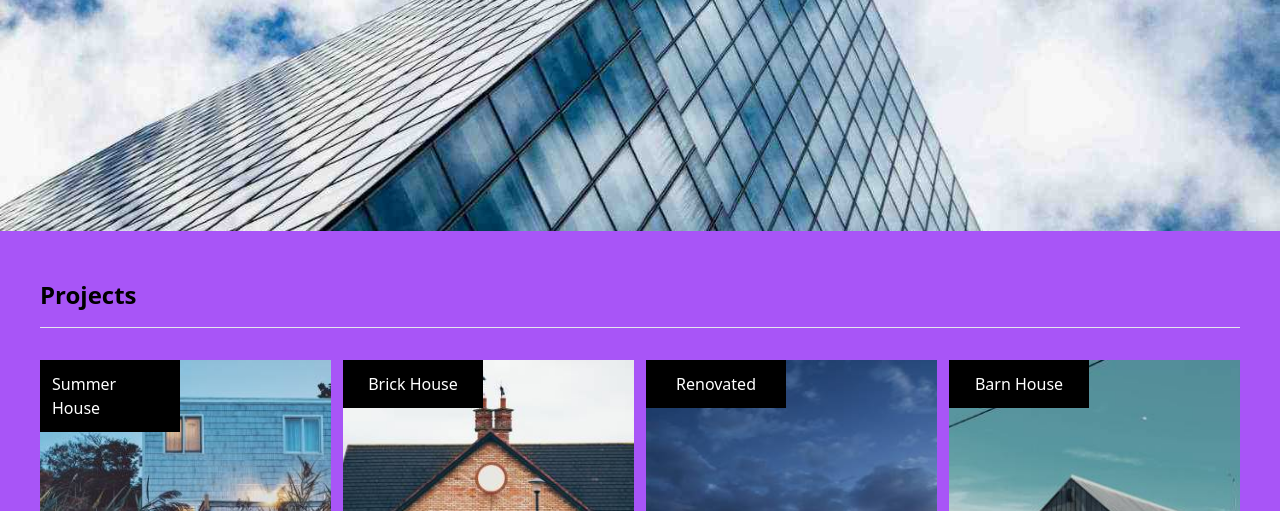
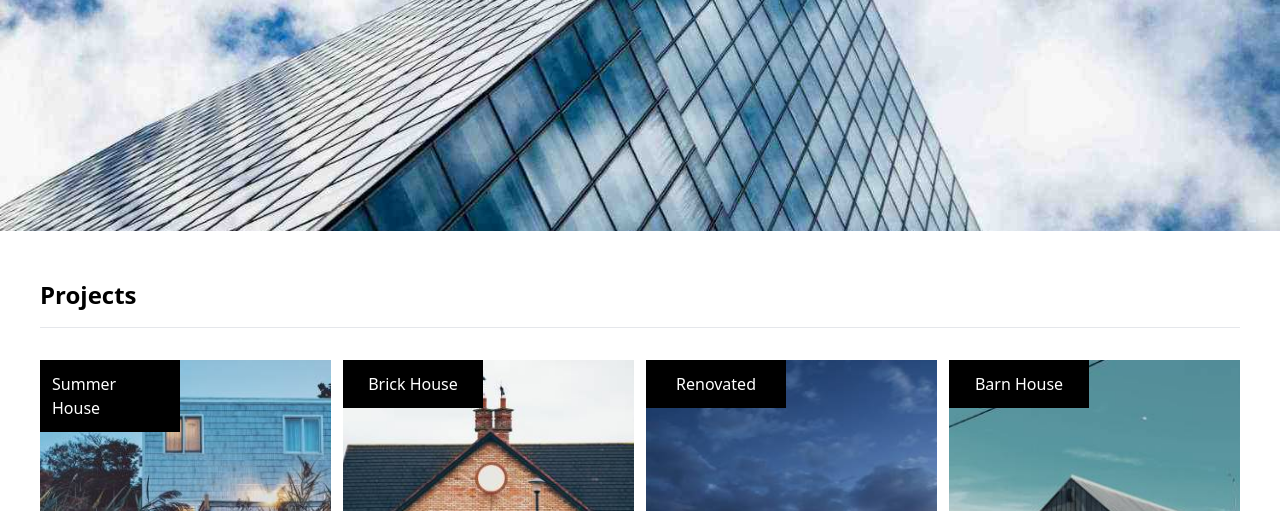
Before and after one commit to Benigne27/Arch-tailwind-, a website: page index.html in a window 1280 px wide. Shown: the part 289-800 px from the top of the page. Drawn offline with Linux system fonts and the light colour scheme.

Commit message:
color modification

```diff
--- a/index.html
+++ b/index.html
@@ -7,7 +7,7 @@
     <link rel="stylesheet" href="./src/output.css">
 </head>
 <body >
-    <div class="sm:bg-red-500 md:bg-blue-500 lg:bg-purple-500 xl:via-orange-500 2xl:bg-green-500">
+    <div>
     <div class="flex bg-white fixed w-full sm:h-12 justify-between px-5 shadow-lg items-center ">
     <div class="left">
        <p class="sm:hover:bg-slate-300 sm:cursor-pointer sm:px-3 sm:py-2 sm:text-xl"><span class="font-bold text-lg">BR</span> Architects</p>
```
